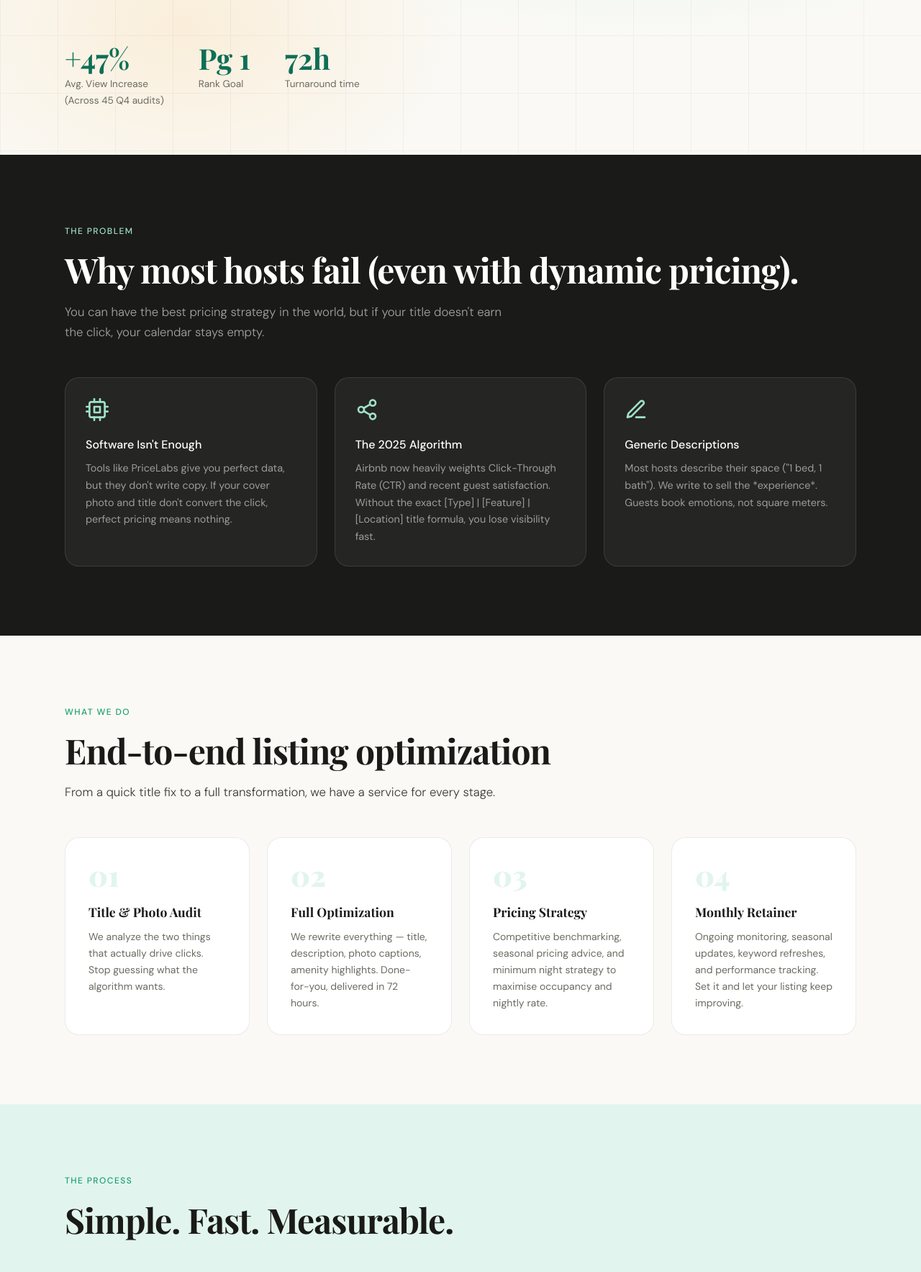
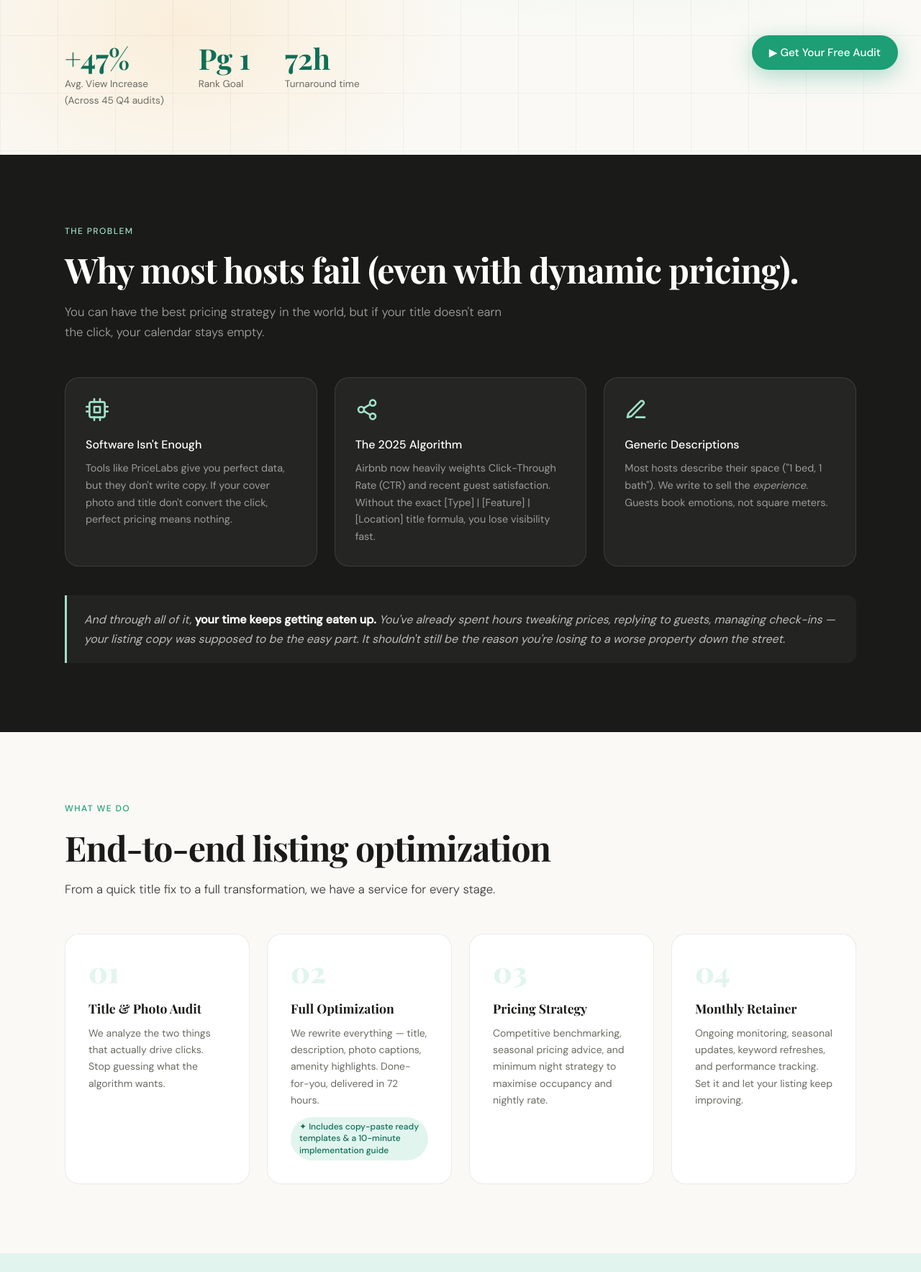
Before and after one commit to steppfred/listsmart, a website: page index.html in a window 1280 px wide. Shown: the part 671-2438 px from the top of the page at 72% size. Drawn offline with nearby package versions, Linux system fonts and the light colour scheme; a web font is replaced by a local one.

Commit message:
Update index.html

```diff
--- a/index.html
+++ b/index.html
@@ -44,6 +44,38 @@ nav ul a:hover{color:var(--teal)}
 .nav-cta{background:var(--teal);color:white;padding:0.5rem 1.25rem;border-radius:100px;text-decoration:none;font-size:0.875rem;font-weight:500;transition:background 0.2s,transform 0.15s;cursor:pointer;border:none;font-family:'DM Sans',sans-serif}
 .nav-cta:hover{background:var(--teal-d);transform:translateY(-1px)}
 @media(max-width:900px){nav ul{display:none}}
+
+/* ══════════════════════════════════════
+   FLOATING CTA BUTTON
+══════════════════════════════════════ */
+#floating-cta{
+  position:fixed;
+  bottom:2rem;
+  right:2rem;
+  z-index:200;
+  background:var(--teal);
+  color:white;
+  border:none;
+  border-radius:100px;
+  padding:0.875rem 1.5rem;
+  font-size:0.95rem;
+  font-weight:500;
+  font-family:'DM Sans',sans-serif;
+  cursor:pointer;
+  box-shadow:0 8px 32px rgba(29,158,117,0.35);
+  display:flex;
+  align-items:center;
+  gap:0.5rem;
+  transition:background 0.2s,transform 0.2s,opacity 0.4s,visibility 0.4s;
+  opacity:0;
+  visibility:hidden;
+  white-space:nowrap;
+}
+#floating-cta.visible{opacity:1;visibility:visible}
+#floating-cta:hover{background:var(--teal-d);transform:translateY(-3px);box-shadow:0 12px 40px rgba(29,158,117,0.45)}
+@media(max-width:560px){
+  #floating-cta{bottom:1.25rem;right:1.25rem;padding:0.75rem 1.1rem;font-size:0.85rem}
+}
 
 /* ══════════════════════════════════════
    HOME PAGE
@@ -100,6 +132,21 @@ section{padding:6rem 2rem}
 .problem-icon{margin-bottom:1.2rem; color:var(--teal-m); display: flex; align-items: center;}
 .problem-card h3{font-family:'DM Sans',sans-serif;font-size:1rem;font-weight:500;margin-bottom:0.5rem;color:white}
 .problem-card p{font-size:0.9rem;color:rgba(255,255,255,0.55);line-height:1.65}
+/* Emotional pain line under the problem cards */
+.problem-pain-line{
+  margin-top:2.5rem;
+  padding:1.25rem 1.5rem;
+  border-left:3px solid var(--teal-m);
+  background:rgba(255,255,255,0.04);
+  border-radius:0 var(--r) var(--r) 0;
+}
+.problem-pain-line p{
+  font-size:1rem;
+  color:rgba(255,255,255,0.7);
+  line-height:1.7;
+  font-style:italic;
+}
+.problem-pain-line p strong{color:white;font-style:normal;}
 
 /* SERVICES */
 #services{background:var(--cream)}
@@ -111,6 +158,18 @@ section{padding:6rem 2rem}
 .service-num{font-family:'Playfair Display',serif;font-size:2.5rem;font-weight:900;color:var(--teal-l);line-height:1;margin-bottom:1rem}
 .service-card h3{font-size:1.1rem;font-weight:500;margin-bottom:0.5rem}
 .service-card p{font-size:0.875rem;color:var(--ink-l);line-height:1.65}
+/* Template callout pill inside service card */
+.template-pill{
+  display:inline-block;
+  margin-top:0.75rem;
+  background:var(--teal-l);
+  color:var(--teal-d);
+  font-size:0.75rem;
+  font-weight:500;
+  padding:0.3rem 0.75rem;
+  border-radius:100px;
+  line-height:1.4;
+}
 
 /* HOW IT WORKS */
 #how{background:var(--teal-l)}
@@ -169,7 +228,7 @@ section{padding:6rem 2rem}
 .faq-a{max-height:0;overflow:hidden;transition:max-height 0.4s ease}
 .faq-a p{padding:0 0 1.25rem;font-size:0.9rem;color:var(--ink-m);line-height:1.75}
 .faq-item.open .faq-icon{transform:rotate(45deg)}
-.faq-item.open .faq-a{max-height:300px}
+.faq-item.open .faq-a{max-height:400px}
 
 /* CONTACT */
 #contact{background:var(--teal-d);color:white;text-align:center;padding:6rem 2rem}
@@ -212,9 +271,27 @@ section{padding:6rem 2rem}
 .url-input{flex:1;padding:0.875rem 1.1rem;border-radius:var(--r);border:1.5px solid var(--border);font-size:0.95rem;font-family:'DM Sans',sans-serif;color:var(--ink);background:var(--cream);outline:none;transition:border-color 0.2s}
 .url-input:focus{border-color:var(--teal)}
 .url-input::placeholder{color:var(--ink-l)}
-.btn-audit{background:var(--teal);color:white;border:none;padding:0 1.5rem;border-radius:var(--r);font-size:0.95rem;font-weight:500;cursor:pointer;font-family:'DM Sans',sans-serif;white-space:nowrap;transition:all 0.2s;display:flex;align-items:center;gap:0.5rem}
-.btn-audit:hover{background:var(--teal-d);transform:translateY(-1px)}
+
+/* ── Audit button: match the "Smart" gold colour ── */
+.btn-audit{
+  background:var(--gold);
+  color:white;
+  border:none;
+  padding:0 1.5rem;
+  border-radius:var(--r);
+  font-size:0.95rem;
+  font-weight:500;
+  cursor:pointer;
+  font-family:'DM Sans',sans-serif;
+  white-space:nowrap;
+  transition:all 0.2s;
+  display:flex;
+  align-items:center;
+  gap:0.5rem;
+}
+.btn-audit:hover{background:var(--gold-m);transform:translateY(-1px)}
 .btn-audit:disabled{background:#ccc;cursor:not-allowed;transform:none}
+
 .hint{font-size:0.78rem;color:var(--ink-l);margin-top:0.75rem}
 .error-box{display:none;background:#FCEBEB;border:1px solid #F09595;border-radius:var(--r);padding:1rem 1.25rem;color:#A32D2D;font-size:0.875rem;margin-top:1rem}
 
@@ -307,6 +384,11 @@ section{padding:6rem 2rem}
   <button class="nav-cta" onclick="showPage('audit')">Free Audit ▶</button>
 </nav>
 
+<!-- ── FLOATING CTA ── -->
+<button id="floating-cta" onclick="showPage('audit')" aria-label="Get a Free Audit">
+  ▶ Get Your Free Audit
+</button>
+
 <!-- ════════════════════════════════════
      HOME PAGE
 ════════════════════════════════════ -->
@@ -344,6 +426,7 @@ section{padding:6rem 2rem}
     </div>
   </section>
 
+  <!-- ── PROBLEM SECTION ── -->
   <section id="problem">
     <div class="container">
       <div class="section-label reveal">The Problem</div>
@@ -354,34 +437,60 @@ section{padding:6rem 2rem}
           <div class="problem-icon">
             <svg stroke="currentColor" fill="none" stroke-width="2" viewBox="0 0 24 24" stroke-linecap="round" stroke-linejoin="round" height="32" width="32"><rect x="4" y="4" width="16" height="16" rx="2" ry="2"></rect><rect x="9" y="9" width="6" height="6"></rect><line x1="9" y1="1" x2="9" y2="4"></line><line x1="15" y1="1" x2="15" y2="4"></line><line x1="9" y1="20" x2="9" y2="23"></line><line x1="15" y1="20" x2="15" y2="23"></line><line x1="20" y1="9" x2="23" y2="9"></line><line x1="20" y1="14" x2="23" y2="14"></line><line x1="1" y1="9" x2="4" y2="9"></line><line x1="1" y1="14" x2="4" y2="14"></line></svg>
           </div>
-          <h3>Software Isn't Enough</h3><p>Tools like PriceLabs give you perfect data, but they don't write copy. If your cover photo and title don't convert the click, perfect pricing means nothing.</p>
+          <h3>Software Isn't Enough</h3>
+          <p>Tools like PriceLabs give you perfect data, but they don't write copy. If your cover photo and title don't convert the click, perfect pricing means nothing.</p>
         </div>
         <div class="problem-card reveal">
           <div class="problem-icon">
             <svg stroke="currentColor" fill="none" stroke-width="2" viewBox="0 0 24 24" stroke-linecap="round" stroke-linejoin="round" height="32" width="32"><circle cx="18" cy="5" r="3"></circle><circle cx="6" cy="12" r="3"></circle><circle cx="18" cy="19" r="3"></circle><line x1="8.59" y1="13.51" x2="15.42" y2="17.49"></line><line x1="15.41" y1="6.51" x2="8.59" y2="10.49"></line></svg>
           </div>
-          <h3>The 2025 Algorithm</h3><p>Airbnb now heavily weights Click-Through Rate (CTR) and recent guest satisfaction. Without the exact [Type] | [Feature] | [Location] title formula, you lose visibility fast.</p>
+          <h3>The 2025 Algorithm</h3>
+          <p>Airbnb now heavily weights Click-Through Rate (CTR) and recent guest satisfaction. Without the exact [Type] | [Feature] | [Location] title formula, you lose visibility fast.</p>
         </div>
         <div class="problem-card reveal">
           <div class="problem-icon">
             <svg stroke="currentColor" fill="none" stroke-width="2" viewBox="0 0 24 24" stroke-linecap="round" stroke-linejoin="round" height="32" width="32"><path d="M12 20h9"></path><path d="M16.5 3.5a2.121 2.121 0 0 1 3 3L7 19l-4 1 1-4L16.5 3.5z"></path></svg>
           </div>
-          <h3>Generic Descriptions</h3><p>Most hosts describe their space ("1 bed, 1 bath"). We write to sell the *experience*. Guests book emotions, not square meters.</p>
+          <h3>Generic Descriptions</h3>
+          <p>Most hosts describe their space ("1 bed, 1 bath"). We write to sell the <em>experience</em>. Guests book emotions, not square meters.</p>
         </div>
+      </div>
+      <!-- Emotional pain line — hits the TIME nerve -->
+      <div class="problem-pain-line reveal">
+        <p>And through all of it, <strong>your time keeps getting eaten up.</strong> You've already spent hours tweaking prices, replying to guests, managing check-ins — your listing copy was supposed to be the easy part. It shouldn't still be the reason you're losing to a worse property down the street.</p>
       </div>
     </div>
   </section>
 
+  <!-- ── SERVICES SECTION ── -->
   <section id="services">
     <div class="container">
       <div class="section-label reveal">What We Do</div>
       <h2 class="section-title reveal">End-to-end listing optimization</h2>
       <p class="section-sub reveal">From a quick title fix to a full transformation, we have a service for every stage.</p>
       <div class="services-grid">
-        <div class="service-card reveal"><div class="service-num">01</div><h3>Title & Photo Audit</h3><p>We analyze the two things that actually drive clicks. Stop guessing what the algorithm wants.</p></div>
-        <div class="service-card reveal"><div class="service-num">02</div><h3>Full Optimization</h3><p>We rewrite everything — title, description, photo captions, amenity highlights. Done-for-you, delivered in 72 hours.</p></div>
-        <div class="service-card reveal"><div class="service-num">03</div><h3>Pricing Strategy</h3><p>Competitive benchmarking, seasonal pricing advice, and minimum night strategy to maximise occupancy and nightly rate.</p></div>
-        <div class="service-card reveal"><div class="service-num">04</div><h3>Monthly Retainer</h3><p>Ongoing monitoring, seasonal updates, keyword refreshes, and performance tracking. Set it and let your listing keep improving.</p></div>
+        <div class="service-card reveal">
+          <div class="service-num">01</div>
+          <h3>Title & Photo Audit</h3>
+          <p>We analyze the two things that actually drive clicks. Stop guessing what the algorithm wants.</p>
+        </div>
+        <div class="service-card reveal">
+          <div class="service-num">02</div>
+          <h3>Full Optimization</h3>
+          <p>We rewrite everything — title, description, photo captions, amenity highlights. Done-for-you, delivered in 72 hours.</p>
+          <!-- Clarified templates framing -->
+          <span class="template-pill">✦ Includes copy-paste ready templates &amp; a 10-minute implementation guide</span>
+        </div>
+        <div class="service-card reveal">
+          <div class="service-num">03</div>
+          <h3>Pricing Strategy</h3>
+          <p>Competitive benchmarking, seasonal pricing advice, and minimum night strategy to maximise occupancy and nightly rate.</p>
+        </div>
+        <div class="service-card reveal">
+          <div class="service-num">04</div>
+          <h3>Monthly Retainer</h3>
+          <p>Ongoing monitoring, seasonal updates, keyword refreshes, and performance tracking. Set it and let your listing keep improving.</p>
+        </div>
       </div>
     </div>
   </section>
@@ -428,7 +537,14 @@ section{padding:6rem 2rem}
           <div class="featured-badge">Most Popular</div>
           <div class="tier">Full Optimization</div><div class="price">€347</div><div class="price-note">one-time payment</div>
           <div class="desc">The complete makeover. We rewrite every word of your listing for maximum performance.</div>
-          <ul class="feature-list"><li>Everything in Quick Wins</li><li>Full professional rewrite</li><li>Optimized photo captions</li><li>Amenity highlight audit</li><li>Keyword-rich descriptions</li></ul>
+          <ul class="feature-list">
+            <li>Everything in Quick Wins</li>
+            <li>Full professional rewrite</li>
+            <li>Optimized photo captions</li>
+            <li>Amenity highlight audit</li>
+            <li>Keyword-rich descriptions</li>
+            <li>Copy-paste templates + 10-min guide</li>
+          </ul>
           <button class="btn-featured" onclick="document.getElementById('contact').scrollIntoView({behavior:'smooth'})">Get Optimized</button>
         </div>
         <div class="price-card reveal">
@@ -441,11 +557,19 @@ section{padding:6rem 2rem}
     </div>
   </section>
 
+  <!-- ── FAQ SECTION ── -->
   <section id="faq">
     <div class="container">
       <div class="section-label reveal">FAQ</div>
       <h2 class="section-title reveal">Common questions</h2>
       <div class="faq-list">
+
+        <!-- NEW: Airbnb TOS / account safety FAQ -->
+        <div class="faq-item reveal">
+          <button class="faq-q" onclick="toggleFaq(this)">Is this against Airbnb's Terms of Service? Will my account get banned? <span class="faq-icon">+</span></button>
+          <div class="faq-a"><p>Absolutely not. We use only white-hat SEO techniques — the same principles Airbnb themselves recommend to hosts to improve visibility. We never touch your account, use automation, or engage in any practice that violates Airbnb's TOS. Instead, we write the optimized copy and deliver it directly to you as copy-paste ready templates. <strong>You upload every change yourself</strong>, which means your account remains 100% in your control at all times. We simply give you better words.</p></div>
+        </div>
+
         <div class="faq-item reveal">
           <button class="faq-q" onclick="toggleFaq(this)">What if I don't see results? <span class="faq-icon">+</span></button>
           <div class="faq-a"><p>We stand by our work. If your listing doesn't see an increase in search impressions or views within 30 days of publishing our full optimization, we will run a secondary market analysis and revise your keywords and title completely free of charge.</p></div>
@@ -534,14 +658,10 @@ section{padding:6rem 2rem}
         <div class="result-eyebrow">Audit Results</div>
         <div class="result-title" id="res-title">Reviewing your listing performance</div>
         <div id="res-url" class="result-url"></div>
-        <div class="score-row" id="res-score-row">
-          <!-- Dynamically populated scores -->
-        </div>
+        <div class="score-row" id="res-score-row"></div>
       </div>
 
-      <div class="audit-sections" id="dynamic-audit-sections">
-         <!-- Sections are injected dynamically via JavaScript here -->
-      </div>
+      <div class="audit-sections" id="dynamic-audit-sections"></div>
 
       <div class="top-opp">
         <div class="top-opp-label">Biggest Opportunity</div>
@@ -574,8 +694,44 @@ function showPage(pageId) {
   document.getElementById('page-home').style.display = pageId === 'home' ? 'block' : 'none';
   document.getElementById('page-audit').style.display = pageId === 'audit' ? 'block' : 'none';
   document.getElementById('homeNav').style.display = pageId === 'home' ? 'flex' : 'none';
+  // Hide the floating CTA on the audit page; scroll logic handles home page
+  document.getElementById('floating-cta').classList.remove('visible');
   window.scrollTo(0,0);
 }
+
+// --- FLOATING CTA: show when user scrolls into #results or #testimonials ---
+(function(){
+  const floatingCta = document.getElementById('floating-cta');
+  // Trigger sections: results and the testimonials inside it, plus pricing
+  const triggerIds = ['results', 'pricing', 'faq'];
+
+  function updateFloatingCta(){
+    // Only show on home page
+    if(document.getElementById('page-home').style.display === 'none') return;
+
+    const scrollY = window.scrollY || window.pageYOffset;
+    const windowH = window.innerHeight;
+    let shouldShow = false;
+
+    triggerIds.forEach(function(id){
+      const el = document.getElementById(id);
+      if(!el) return;
+      const rect = el.getBoundingClientRect();
+      // Show once any trigger section enters the viewport
+      if(rect.top < windowH && rect.bottom > 0) shouldShow = true;
+    });
+
+    if(shouldShow){
+      floatingCta.classList.add('visible');
+    } else {
+      floatingCta.classList.remove('visible');
+    }
+  }
+
+  window.addEventListener('scroll', updateFloatingCta, {passive:true});
+  // Run once on load in case user lands mid-page
+  updateFloatingCta();
+})();
 
 // --- HOME PAGE LOGIC ---
 function toggleFaq(btn) {
@@ -589,19 +745,15 @@ function toggleFaq(btn) {
 function submitRequest(form) {
   const submitBtn = form.querySelector('button');
   const originalText = submitBtn.innerText;
-
   const formData = new FormData(form);
   const data = Object.fromEntries(formData.entries());
-
   submitBtn.innerText = "Sent!";
   submitBtn.disabled = true;
-
   fetch('/api/audit', {
     method: 'POST',
     headers: { 'Content-Type': 'application/json' },
     body: JSON.stringify(data)
   }).catch(err => console.error("Submission error:", err));
-
   setTimeout(() => {
     alert("Thank you! We have received your request and will contact you shortly.");
     form.reset();
@@ -621,7 +773,6 @@ document.querySelectorAll('.reveal').forEach(el => observer.observe(el));
 // --- LIVE AI AUDIT LOGIC ---
 let lastAuditData = null;
 
-// Premium SVGs to replace AI Emojis for a professional UI
 const premiumIcons = {
   'title': '<svg width="20" height="20" viewBox="0 0 24 24" fill="none" stroke="currentColor" stroke-width="2" stroke-linecap="round" stroke-linejoin="round"><path d="M20.59 13.41l-7.17 7.17a2 2 0 0 1-2.83 0L2 12V2h10l8.59 8.59a2 2 0 0 1 0 2.82z"></path><line x1="7" y1="7" x2="7.01" y2="7"></line></svg>',
   'description': '<svg width="20" height="20" viewBox="0 0 24 24" fill="none" stroke="currentColor" stroke-width="2" stroke-linecap="round" stroke-linejoin="round"><path d="M14 2H6a2 2 0 0 0-2 2v16a2 2 0 0 0 2 2h12a2 2 0 0 0 2-2V8z"></path><polyline points="14 2 14 8 20 8"></polyline><line x1="16" y1="13" x2="8" y2="13"></line><line x1="16" y1="17" x2="8" y2="17"></line><polyline points="10 9 9 9 8 9"></polyline></svg>',
@@ -634,48 +785,36 @@ async function runAudit() {
   const input = document.getElementById('audit-input').value.trim();
   const error = document.getElementById('audit-error');
   const btn = document.getElementById('audit-btn');
-
   if(!input) {
     error.innerText = "Please enter a valid URL.";
     error.style.display = 'block';
     return;
   }
-
   error.style.display = 'none';
   btn.disabled = true;
   document.getElementById('audit-loading').style.display = 'block';
   document.getElementById('audit-result').style.display = 'none';
-
   try {
     const response = await fetch('/api/audit', {
       method: 'POST',
       headers: { 'Content-Type': 'application/json' },
       body: JSON.stringify({ url: input })
     });
-
     if (!response.ok) throw new Error("Failed to connect to API");
-
     const data = await response.json();
     if (data.error) throw new Error(data.error);
-
     lastAuditData = data;
-
-    // Populate DOM
     document.getElementById('res-title').innerText = data.listingTitle || 'Listing Audit';
     document.getElementById('res-url').innerText = input;
-
     document.getElementById('res-score-row').innerHTML = `
       <div class="score-pill">Overall Score: <strong>${data.overallScore}/100</strong></div>
       <div class="score-pill">Title: <strong>${data.scores.title}</strong></div>
       <div class="score-pill">SEO: <strong>${data.scores.seo}</strong></div>
       <div class="score-pill">Photos: <strong>${data.scores.photos}</strong></div>
     `;
-
     const sectionsContainer = document.getElementById('dynamic-audit-sections');
     sectionsContainer.innerHTML = '';
-
     const iconColors = {title:'icon-title',description:'icon-description',seo:'icon-seo',photos:'icon-photos',pricing:'icon-pricing'};
-
     data.sections.forEach((sec, idx) => {
       const badgeClass = sec.status === 'critical' ? 'badge-critical' : (sec.status === 'warning' ? 'badge-warning' : 'badge-good');
       const badgeText = sec.status === 'critical' ? 'Needs Work' : (sec.status === 'warning' ? 'Could Improve' : 'Good');
@@ -683,12 +822,10 @@ async function runAudit() {
       const isOpen = idx === 0 ? 'open' : '';
       const rotation = idx === 0 ? '0deg' : '180deg';
       const renderIcon = premiumIcons[sec.id] || sec.icon;
-
       let findingsHtml = '';
       sec.findings.forEach(f => {
         findingsHtml += `<div class="finding"><div class="finding-label">${f.label}</div><div class="finding-text">${f.text}</div></div>`;
       });
-
       sectionsContainer.innerHTML += `
         <div class="audit-section">
           <div class="section-head" onclick="toggleSection(this)">
@@ -711,12 +848,9 @@ async function runAudit() {
         </div>
       `;
     });
-
     document.getElementById('res-opportunity').innerText = data.topOpportunity || "Optimize your title to boost CTR.";
-
     document.getElementById('audit-loading').style.display = 'none';
     document.getElementById('audit-result').style.display = 'block';
-
   } catch (err) {
     console.error(err);
     error.innerText = "Analysis failed. Ensure the URL is correct or try again later.";
@@ -731,7 +865,6 @@ function toggleSection(head) {
   const body = head.nextElementSibling;
   const chevron = head.querySelector('.section-chevron');
   const isOpen = body.classList.contains('open');
-
   body.classList.toggle('open');
   chevron.style.transform = isOpen ? 'rotate(0deg)' : 'rotate(180deg)';
 }
@@ -745,27 +878,23 @@ function copyResults() {
   if (!lastAuditData) return;
   const a = lastAuditData;
   let text = `LISTSMART AUDIT SUMMARY\nURL: ${document.getElementById('res-url').innerText}\nOverall Score: ${a.overallScore}/100\n\n`;
-
   a.sections.forEach(s => {
     text += `${s.name.toUpperCase()}[${s.status.toUpperCase()}]\n${'-'.repeat(30)}\n`;
     s.findings.forEach(f => text += `• ${f.label}: ${f.text}\n`);
     text += `Recommendation: ${s.recommendation}\n\n`;
   });
   text += `TOP OPPORTUNITY\n${'-'.repeat(30)}\n${a.topOpportunity}\n\n— Generated by ListSmart`;
-
   const temp = document.createElement('textarea');
   temp.value = text;
   document.body.appendChild(temp);
   temp.select();
   document.execCommand('copy');
   document.body.removeChild(temp);
-
   const btn = document.querySelector('.btn-copy');
   const oldText = btn.innerText;
   btn.innerText = "Copied!";
   setTimeout(() => btn.innerText = oldText, 2000);
 }
 </script>
-
 </body>
 </html>
```
